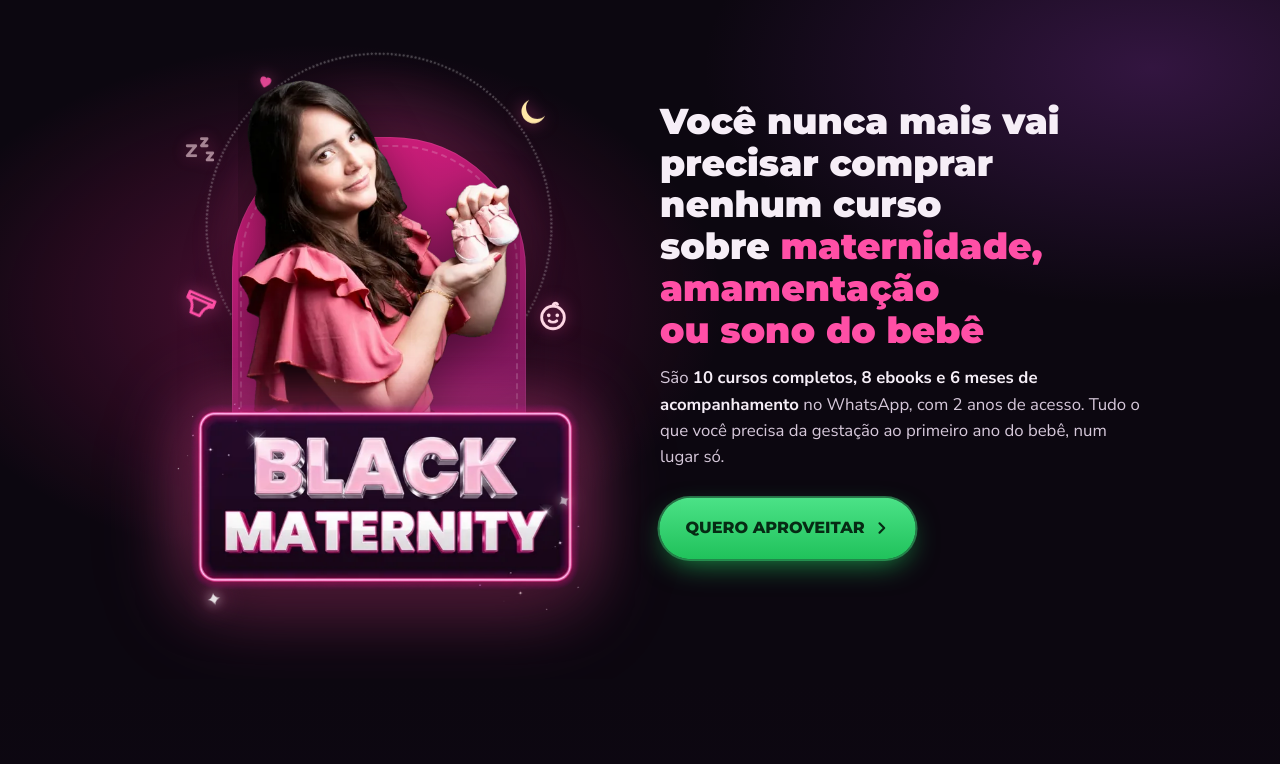
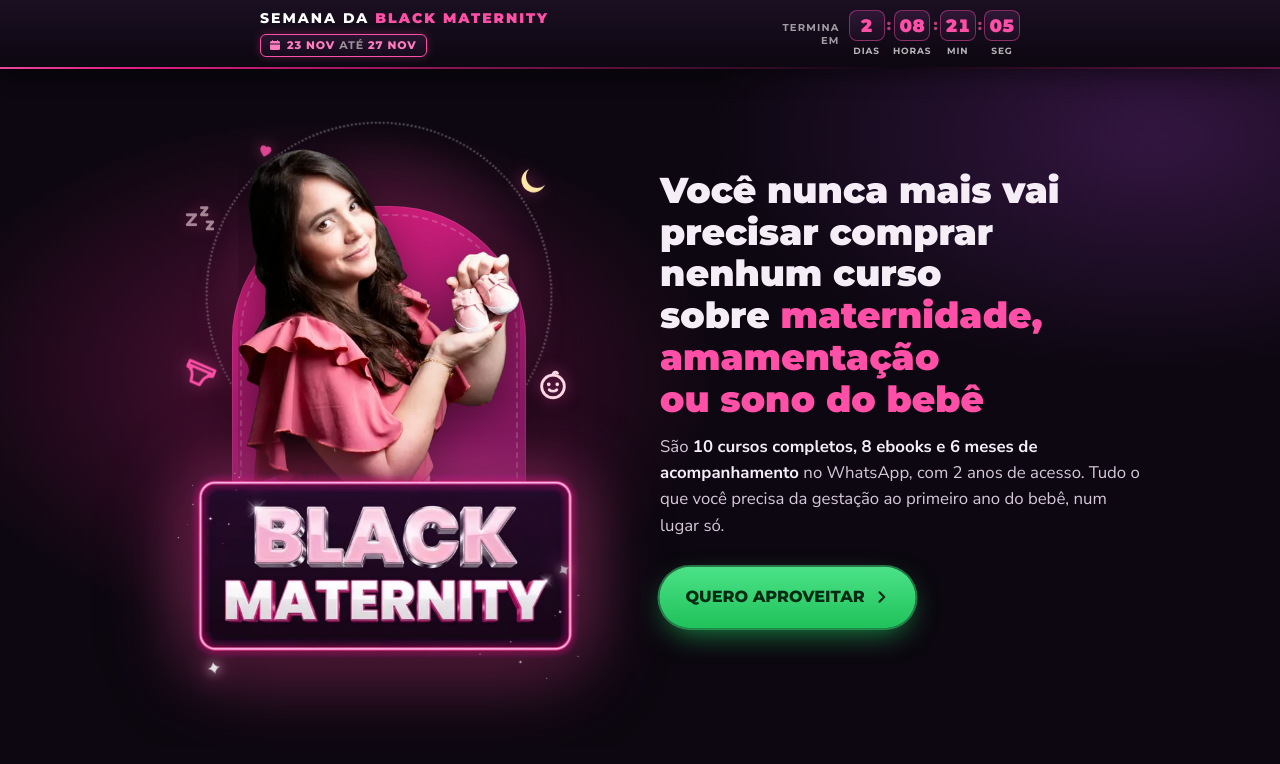
Before and after one commit to brunotropolis/black-mrn, a plain HTML site: page index.html in a window 1280 px wide. Shown: the top 764 px of the page. Drawn offline with Linux system fonts and the light colour scheme.

Commit message:
black: barra Semana da Black Maternity com contador no topo
Co-Authored-By: Claude Opus 5.5 <noreply@anthropic.com>

```diff
--- a/index.html
+++ b/index.html
@@ -333,6 +333,43 @@ footer{padding:26px 18px calc(26px + env(safe-area-inset-bottom));text-align:cen
 <style>html:not(.anim) *,html:not(.anim) *::before,html:not(.anim) *::after{animation-play-state:paused!important}</style><script>addEventListener("load",function(){setTimeout(function(){document.documentElement.classList.add("anim")},400)})</script>
 </head>
 <body>
+<!-- SEMANA DA BLACK MATERNITY (25/11, Bruno): barra no topo igual à dos outros sites da Black (black.js do dbpocket), cores da Black Maternity. Seg a qui: semana seg até sex, conta até sex 23h59 BRT; sex/sáb/dom: conta até meia-noite do dia; renova sozinho. Simular: ?bk_t=2026-11-27T20:00:00-03:00. Tirar depois da Black = apagar este bloco. -->
+<style>
+.bk-bar{position:sticky;top:0;z-index:10000;background:linear-gradient(180deg,#1B0F22 0%,#0C0710 100%);color:#fff;font-family:var(--fd);padding:10px 16px 11px;padding-top:calc(10px + env(safe-area-inset-top));box-shadow:0 6px 20px rgba(0,0,0,.4)}
+.bk-bar:after{content:"";position:absolute;left:0;right:0;bottom:0;height:2px;background:linear-gradient(90deg,transparent,#E21F82 30%,#FFC2E0 50%,#E21F82 70%,transparent);background-size:200% 100%;animation:bk-linha 4s linear infinite}
+.bk-in{max-width:760px;margin:0 auto;display:flex;align-items:center;justify-content:space-between;gap:20px}
+.bk-tit{display:flex;flex-direction:column;align-items:flex-start;gap:7px}
+.bk-nome{font-size:14px;font-weight:800;letter-spacing:.14em;line-height:1.1;color:#fff;text-transform:uppercase}
+.bk-nome b{color:#FF4FA6;font-weight:900}
+.bk-datas{display:inline-flex;align-items:center;gap:6px;border:1px solid #FF4FA6;background:linear-gradient(180deg,#2a1530,#160b1c);box-shadow:0 0 10px rgba(255,79,166,.25);color:#FF7DBE;border-radius:6px;padding:4px 10px 4px 8px;font-size:11px;font-weight:800;letter-spacing:.08em;text-transform:uppercase;line-height:1.2;white-space:nowrap}
+.bk-datas i{font-style:normal;color:rgba(255,255,255,.55);font-weight:700}
+.bk-cd{display:flex;align-items:flex-start;gap:3px}
+.bk-cd-lbl{font-size:10px;font-weight:700;color:rgba(255,255,255,.6);text-transform:uppercase;letter-spacing:.12em;align-self:center;margin-right:6px;line-height:1.3;text-align:right}
+.bk-n{display:flex;flex-direction:column;align-items:center;gap:3px}
+.bk-n i{font-style:normal;min-width:36px;padding:6px 4px 5px;text-align:center;border-radius:8px;background:linear-gradient(180deg,#2e1736,#1a0d20);border:1px solid rgba(255,79,166,.45);color:#FF4FA6;font-size:18px;font-weight:900;line-height:1;font-variant-numeric:tabular-nums}
+.bk-n em{font-style:normal;font-size:9px;font-weight:700;color:rgba(255,255,255,.7);text-transform:uppercase;letter-spacing:.1em}
+.bk-sep{color:rgba(255,79,166,.7);font-weight:800;font-size:15px;line-height:30px;margin:0 -1px}
+.bk-ult .bk-nd,.bk-ult .bk-sd{display:none}
+@media(max-width:560px){.bk-bar{padding:13px 14px 14px;padding-top:calc(13px + env(safe-area-inset-top))}.bk-in{gap:10px}.bk-tit{gap:6px}.bk-nome{font-size:11.5px;letter-spacing:.1em}.bk-datas{font-size:10px;padding:3px 8px 3px 6px}.bk-cd-lbl{display:none}.bk-n i{min-width:30px;font-size:15px;padding:5px 3px 4px}.bk-n em{font-size:8.5px}.bk-sep{font-size:13px;line-height:26px}}
+@media(max-width:350px){.bk-sep{display:none}}
+@keyframes bk-linha{0%{background-position:200% 0}100%{background-position:-200% 0}}
+@media (prefers-reduced-motion:reduce){.bk-bar:after{animation:none}}
+</style>
+<div class="bk-bar" role="region" aria-label="Semana da Black Maternity"><div class="bk-in">
+<div class="bk-tit"><div class="bk-nome">Semana da <b>Black Maternity</b></div><div class="bk-datas"><svg width="12" height="12" viewBox="0 0 24 24" aria-hidden="true"><path fill="currentColor" d="M7 2a1 1 0 0 1 1 1v1h8V3a1 1 0 1 1 2 0v1h1a3 3 0 0 1 3 3v2H2V7a3 3 0 0 1 3-3h1V3a1 1 0 0 1 1-1zM2 11h20v8a3 3 0 0 1-3 3H5a3 3 0 0 1-3-3v-8z"/></svg><span class="bk-datas-txt"></span></div></div>
+<div class="bk-cd" aria-live="off"><span class="bk-cd-lbl">termina<br>em</span><div class="bk-n bk-nd"><i class="bk-d">0</i><em>dias</em></div><span class="bk-sep bk-sd">:</span><div class="bk-n"><i class="bk-h">00</i><em>horas</em></div><span class="bk-sep">:</span><div class="bk-n"><i class="bk-m">00</i><em>min</em></div><span class="bk-sep">:</span><div class="bk-n"><i class="bk-s">00</i><em>seg</em></div></div>
+</div></div>
+<script>
+(function(){var OFF=0;try{var q=new URLSearchParams(location.search).get('bk_t');if(q&&!isNaN(Date.parse(q)))OFF=Date.parse(q)-Date.now()}catch(e){}
+function agora(){return Date.now()+OFF}
+function semana(){var b=new Date(agora()-3*3600e3),dow=(b.getUTCDay()+6)%7,hoje=Date.UTC(b.getUTCFullYear(),b.getUTCMonth(),b.getUTCDate()),ini=hoje-dow*864e5;
+if(dow>=4)return{u:true,ini:new Date(ini),fd:new Date(hoje),fim:hoje+864e5+3*3600e3};var f=ini+5*864e5;return{u:false,ini:new Date(ini),fd:new Date(f-864e5),fim:f+3*3600e3}}
+var M=['jan','fev','mar','abr','mai','jun','jul','ago','set','out','nov','dez'];function dm(d){return d.getUTCDate()+' '+M[d.getUTCMonth()]}
+function $(c){return document.querySelector('.bk-bar .'+c)}
+function tick(){var w=semana();document.documentElement.classList.toggle('bk-ult',w.u);$('bk-datas-txt').innerHTML=dm(w.ini)+' <i>até</i> '+dm(w.fd);
+var t=Math.floor(Math.max(0,w.fim-agora())/1000),p=function(n){return('0'+n).slice(-2)};$('bk-d').textContent=Math.floor(t/86400);$('bk-h').textContent=p(Math.floor(t%86400/3600));$('bk-m').textContent=p(Math.floor(t%3600/60));$('bk-s').textContent=p(t%60)}
+tick();setInterval(tick,1000)})();
+</script>
 
 <header class="hero">
   <div class="wrap hero-grid">
```
